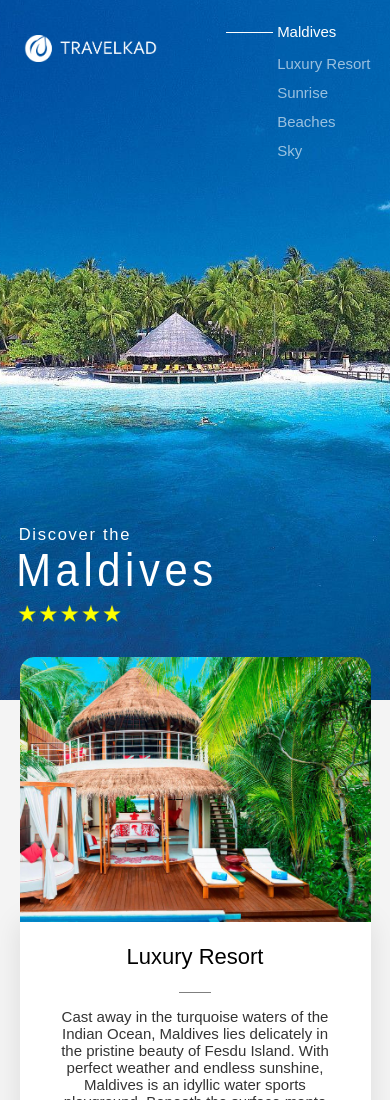
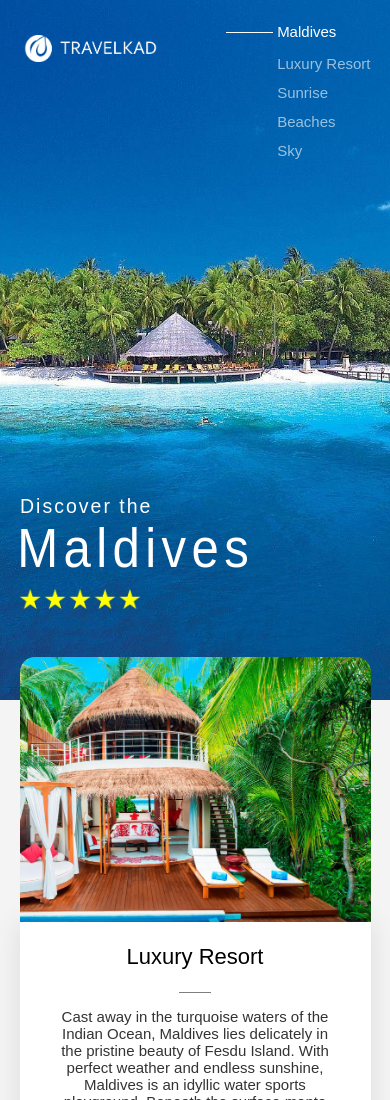
Before and after one commit to kapdesign/maldivestour, a plain HTML site: page index.html in a window 390 px wide. Shown: the top 1100 px of the page. Drawn offline with Linux system fonts and the light colour scheme.

Commit message:
Update index.css

```diff
--- a/index.css
+++ b/index.css
@@ -387,9 +387,9 @@ button{
 
 .displaytitle{
 	position:absolute;
-	left:16%;
-	bottom:12%;
-	transform:scale(1.7,1.7);
+	left:21%;
+	bottom:15%;
+	transform:scale(2,2);
 
 }
 .title1v1{
```
